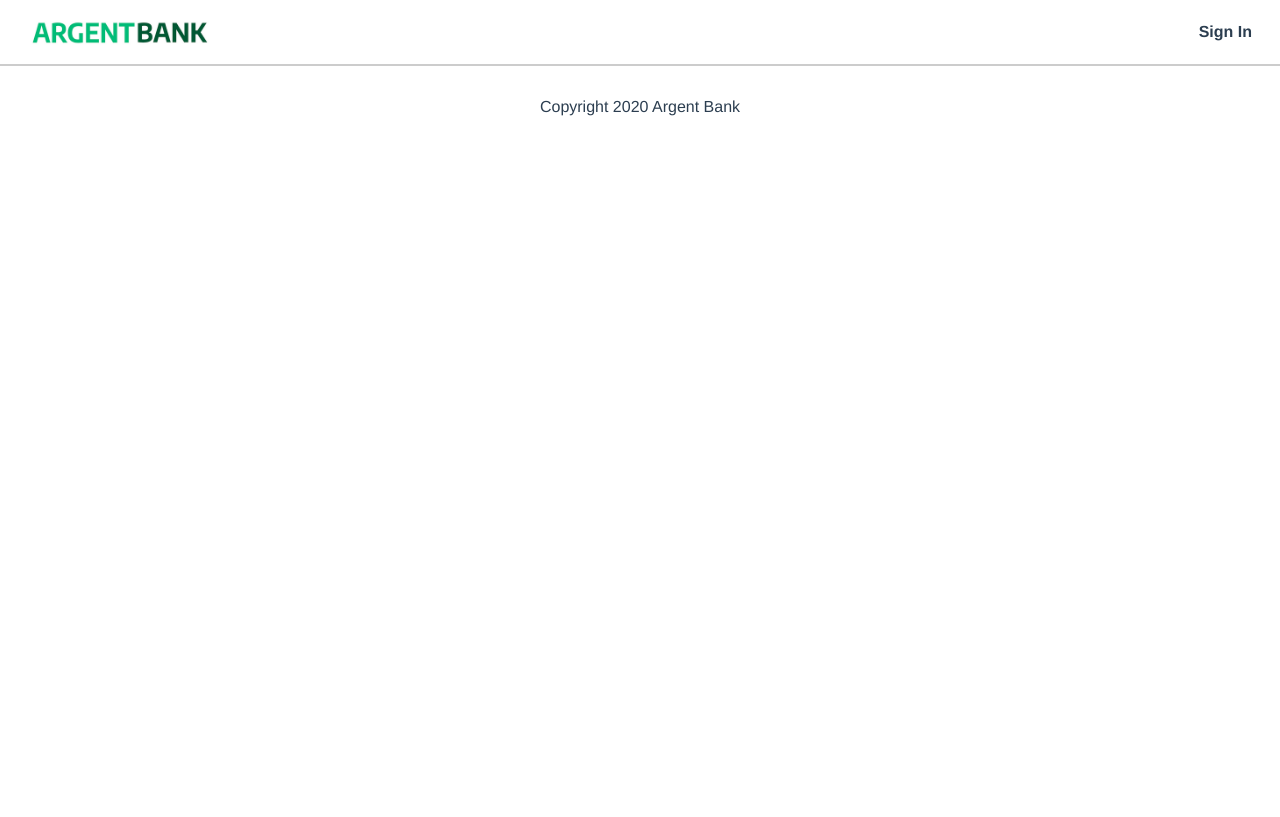
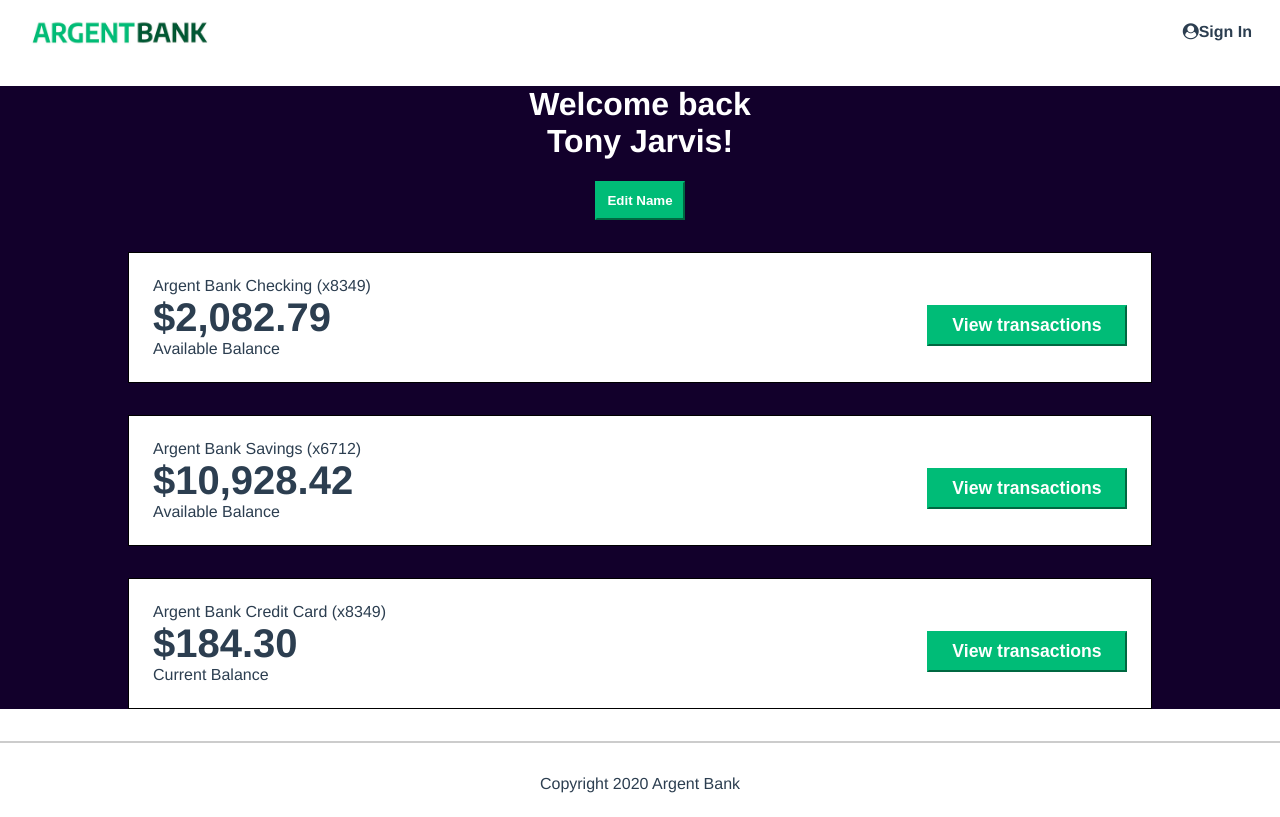
Before and after one commit to HOELCODE/ARGENT-BANK, a React (Vite) app in the folder frontend/: page /profile in a window 1280 px wide. Built offline with nearby package versions, Linux system fonts and the light colour scheme.

Commit message:
différentes pages misent en place, html

```diff
--- a/frontend/index.html
+++ b/frontend/index.html
@@ -5,6 +5,10 @@
     <link rel="icon" type="image/svg+xml" href="/vite.svg" />
     <meta name="viewport" content="width=device-width, initial-scale=1.0" />
     <title>Argent Bank</title>
+    <link
+      rel="stylesheet"
+      href="https://stackpath.bootstrapcdn.com/font-awesome/4.7.0/css/font-awesome.min.css"
+    />
   </head>
   <body>
     <div id="root"></div>
--- a/frontend/src/layout/Footer.jsx
+++ b/frontend/src/layout/Footer.jsx
@@ -1,7 +1,7 @@
 const Footer = () => {
     return (
-        <footer class="footer">
-            <p class="footer-text">Copyright 2020 Argent Bank</p>
+        <footer className="footer">
+            <p className="footer-text">Copyright 2020 Argent Bank</p>
         </footer>
     )
 }
--- /dev/null
+++ b/frontend/src/pages/Sign-in.jsx
@@ -0,0 +1,27 @@
+const SignIn = () => {
+    return (
+        <main className="main bg-dark">
+            <section className="sign-in-content">
+                <i className="fa fa-user-circle sign-in-icon"></i>
+                <h1>Sign In</h1>
+                <form>
+                    <div className="input-wrapper">
+                        <label htmlFor="username">Username</label>
+                        <input type="text" id="username" />
+                    </div>
+                    <div className="input-wrapper">
+                        <label htmlFor="password">Password</label>
+                        <input type="password" id="password" />
+                    </div>
+                    <div className="input-remember">
+                        <input type="checkbox" id="remember-me" />
+                        <label htmlFor="remember-me">Remember me</label>
+                    </div>
+                    <button className="sign-in-button">Sign In</button>
+                </form>
+            </section>
+        </main>
+    )
+}
+
+export default SignIn;
--- /dev/null
+++ b/frontend/src/pages/User.jsx
@@ -0,0 +1,43 @@
+const User = () => {
+    return (
+        <main className="main bg-dark">
+            <div className="header">
+                <h1>Welcome back<br />Tony Jarvis!</h1>
+                <button className="edit-button">Edit Name</button>
+            </div>
+            <h2 className="sr-only">Accounts</h2>
+            <section className="account">
+                <div className="account-content-wrapper">
+                    <h3 className="account-title">Argent Bank Checking (x8349)</h3>
+                    <p className="account-amount">$2,082.79</p>
+                    <p className="account-amount-description">Available Balance</p>
+                </div>
+                <div className="account-content-wrapper cta">
+                    <button className="transaction-button">View transactions</button>
+                </div>
+            </section>
+            <section className="account">
+                <div className="account-content-wrapper">
+                    <h3 className="account-title">Argent Bank Savings (x6712)</h3>
+                    <p className="account-amount">$10,928.42</p>
+                    <p className="account-amount-description">Available Balance</p>
+                </div>
+                <div className="account-content-wrapper cta">
+                    <button className="transaction-button">View transactions</button>
+                </div>
+            </section>
+            <section className="account">
+                <div className="account-content-wrapper">
+                    <h3 className="account-title">Argent Bank Credit Card (x8349)</h3>
+                    <p className="account-amount">$184.30</p>
+                    <p className="account-amount-description">Current Balance</p>
+                </div>
+                <div className="account-content-wrapper cta">
+                    <button className="transaction-button">View transactions</button>
+                </div>
+            </section>
+        </main>
+    )
+}
+
+export default User;
--- a/frontend/src/routes/Router.jsx
+++ b/frontend/src/routes/Router.jsx
@@ -2,11 +2,15 @@
 
 // Pages
 import Home from "../pages/Home";
+import SignIn from "../pages/Sign-in";
+import User from "../pages/User";
 
 const AppRouter = () => {
     return (
         <Routes>
             <Route path="/" element={<Home />} />
+            <Route path="/sign-in" element={<SignIn />} />
+            <Route path="/profile" element={<User />} />
         </Routes>
     );
 }
```
